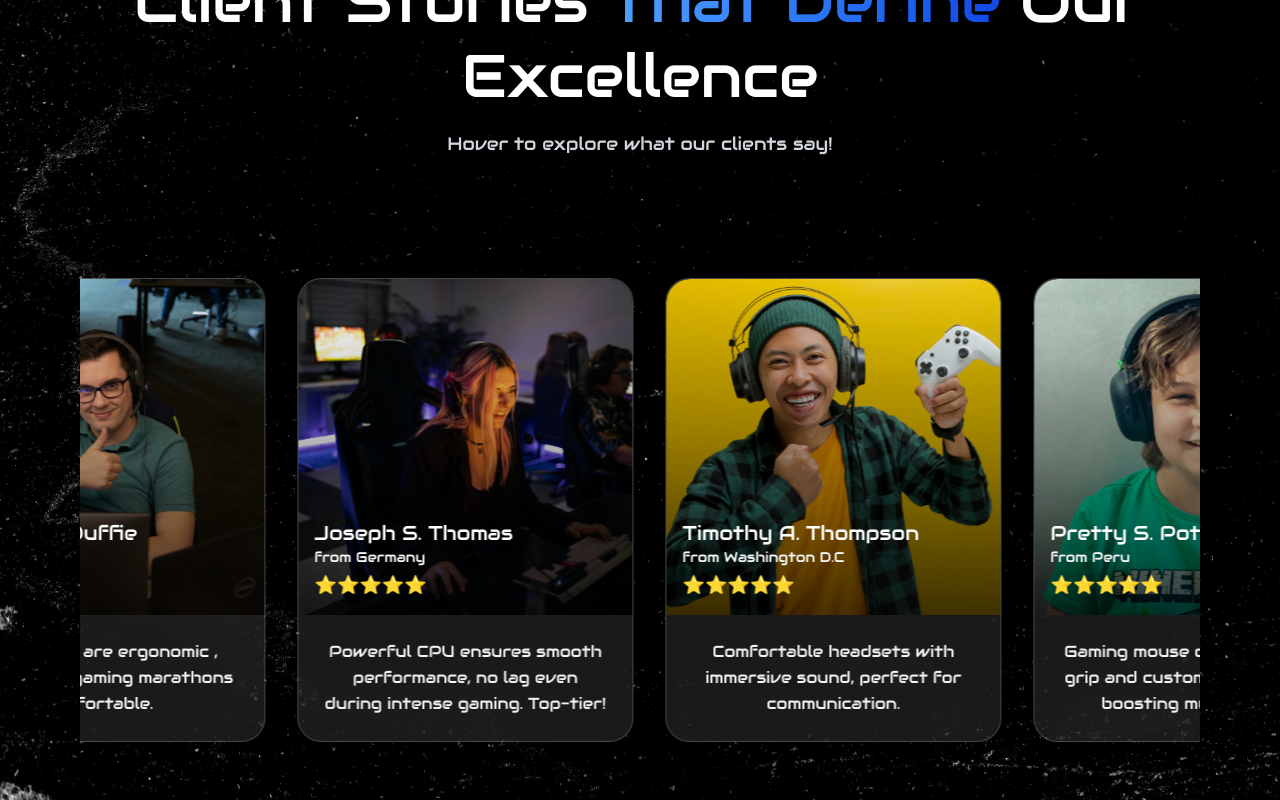
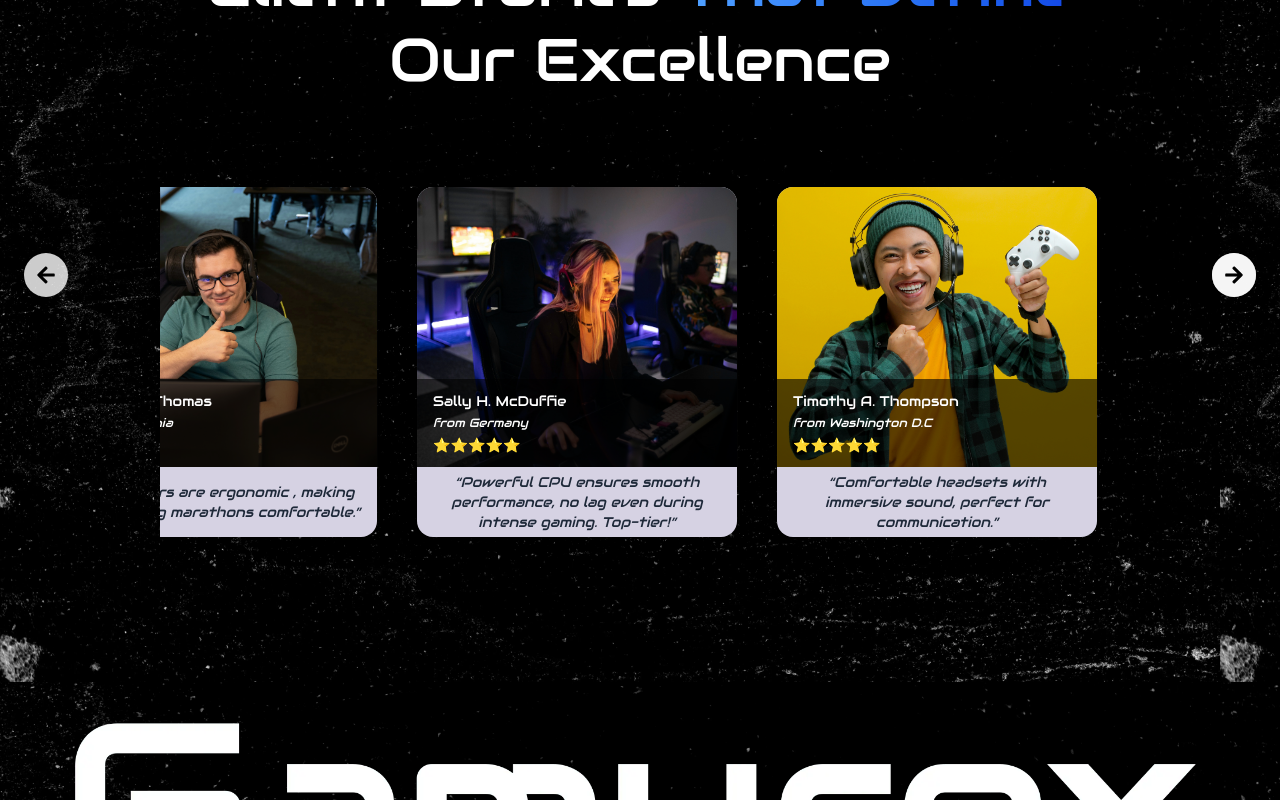
Before and after one commit to AabhasNama001/gamurex, a React (Vite) app in the folder gamurex/: page / in a window 1280 px wide. Shown: the part 3060-3860 px from the top of the page. Built offline with nearby package versions, Linux system fonts and the light colour scheme.

Commit message:
finalized

```diff
--- a/gamurex/src/components/homeSections/Testimonial.jsx
+++ b/gamurex/src/components/homeSections/Testimonial.jsx
@@ -1,6 +1,250 @@
-import React, { useEffect, useRef, useState } from "react";
+// import React, { useEffect, useRef, useState } from "react";
+// import gsap from "gsap";
+// import Typed from "typed.js";
+
+// import test1 from "../../assets/images/testimonial/test7.webp";
+// import test2 from "../../assets/images/testimonial/test8.webp";
+// import test3 from "../../assets/images/testimonial/test9.webp";
+// import test4 from "../../assets/images/testimonial/test10.webp";
+// import test5 from "../../assets/images/testimonial/test11.webp";
+// import test6 from "../../assets/images/testimonial/test12.webp";
+// import bg from "../../assets/images/bg.webp";
+
+// const testimonials = [
+//   {
+//     name: "Syble F. Romans",
+//     address: "from London",
+//     stars: "⭐⭐⭐⭐⭐",
+//     desc: "These headsets deliver clear audio, enhancing every gaming session. Highly recommended!",
+//     image: test1,
+//   },
+//   {
+//     name: "Earl S. West",
+//     address: "from Wellington",
+//     stars: "⭐⭐⭐⭐⭐",
+//     desc: "The mouse is incredibly precise, perfect for competitive gaming. A true game-changer.",
+//     image: test2,
+//   },
+//   {
+//     name: "Sally H. McDuffie",
+//     address: "from California",
+//     stars: "⭐⭐⭐⭐⭐",
+//     desc: "Controllers are ergonomic , making long gaming marathons comfortable.",
+//     image: test3,
+//   },
+//   {
+//     name: "Joseph S. Thomas",
+//     address: "from Germany",
+//     stars: "⭐⭐⭐⭐⭐",
+//     desc: "Powerful CPU ensures smooth performance, no lag even during intense gaming. Top-tier!",
+//     image: test4,
+//   },
+//   {
+//     name: "Timothy A. Thompson",
+//     address: "from Washington D.C",
+//     stars: "⭐⭐⭐⭐⭐",
+//     desc: "Comfortable headsets with immersive sound, perfect for communication.",
+//     image: test5,
+//   },
+//   {
+//     name: "Pretty S. Pots",
+//     address: "from Peru",
+//     stars: "⭐⭐⭐⭐⭐",
+//     desc: "Gaming mouse offers excellent grip and customizable buttons, boosting my gameplay.",
+//     image: test6,
+//   },
+// ];
+
+// const Testimonial = () => {
+//   const trackRef = useRef(null);
+//   const tl = useRef(null);
+//   const headingRef = useRef(null);
+//   const [cardWidth, setCardWidth] = useState(0);
+//   const pos = useRef({ isDown: false, startX: 0, scrollLeft: 0 });
+
+//   // 🎯 Typed animation
+//   useEffect(() => {
+//     const typed = new Typed(headingRef.current, {
+//       strings: [
+//         "Client Stories",
+//         `Client Stories <span class="bg-gradient-to-r from-blue-400 to-blue-700 text-transparent bg-clip-text">That Define</span>`,
+//         `Client Stories <span class="bg-gradient-to-r from-blue-400 to-blue-700 text-transparent bg-clip-text">That Define</span> Our Excellence`,
+//       ],
+//       typeSpeed: 45,
+//       backSpeed: 25,
+//       smartBackspace: true,
+//       showCursor: false,
+//     });
+//     return () => typed.destroy();
+//   }, []);
+
+//   // 🔧 Responsive card width
+//   useEffect(() => {
+//     const updateCardWidth = () => {
+//       const wrapper = document.querySelector(".testimonial-wrapper");
+//       if (!wrapper) return;
+//       const screenWidth = window.innerWidth;
+//       const baseWidth = wrapper.offsetWidth;
+//       let visible = 1;
+//       if (screenWidth >= 1024) visible = 3;
+//       else if (screenWidth >= 640) visible = 2;
+//       setCardWidth((baseWidth / visible) * 0.9);
+//     };
+
+//     updateCardWidth();
+//     const resizeObserver = new ResizeObserver(updateCardWidth);
+//     resizeObserver.observe(document.body);
+//     return () => resizeObserver.disconnect();
+//   }, []);
+
+//   // 🎞️ GSAP infinite scroll
+//   useEffect(() => {
+//     if (!cardWidth || !trackRef.current) return;
+
+//     const track = trackRef.current;
+//     const baseCards = Array.from(track.children).slice(0, testimonials.length);
+
+//     // Clean previous clones
+//     while (track.children.length > testimonials.length) {
+//       track.removeChild(track.lastChild);
+//     }
+
+//     // Duplicate once only
+//     baseCards.forEach((card) => {
+//       const clone = card.cloneNode(true);
+//       track.appendChild(clone);
+//     });
+
+//     const scrollWidth = cardWidth * testimonials.length;
+
+//     if (tl.current) tl.current.kill();
+
+//     tl.current = gsap.to(track, {
+//       x: -scrollWidth,
+//       duration: 14,
+//       ease: "linear",
+//       repeat: -1,
+//     });
+
+//     const pause = () => window.innerWidth >= 1024 && tl.current?.pause();
+//     const resume = () => window.innerWidth >= 1024 && tl.current?.play();
+
+//     track.addEventListener("mouseenter", pause);
+//     track.addEventListener("mouseleave", resume);
+
+//     return () => {
+//       track.removeEventListener("mouseenter", pause);
+//       track.removeEventListener("mouseleave", resume);
+//     };
+//   }, [cardWidth]);
+
+//   // 🖱️ Drag support (desktop only)
+//   useEffect(() => {
+//     const track = trackRef.current;
+//     if (!track) return;
+
+//     const onDown = (e) => {
+//       pos.current.isDown = true;
+//       pos.current.startX = (e.pageX || e.touches?.[0].pageX) - track.offsetLeft;
+//       pos.current.scrollLeft = track.scrollLeft;
+//       tl.current?.pause();
+//       track.classList.add("dragging");
+//     };
+
+//     const onMove = (e) => {
+//       if (!pos.current.isDown) return;
+//       const x = (e.pageX || e.touches?.[0].pageX) - track.offsetLeft;
+//       const walk = (x - pos.current.startX) * 1.5;
+//       track.scrollLeft = pos.current.scrollLeft - walk;
+//     };
+
+//     const onUp = () => {
+//       pos.current.isDown = false;
+//       track.classList.remove("dragging");
+//       tl.current?.play();
+//     };
+
+//     track.addEventListener("mousedown", onDown);
+//     track.addEventListener("touchstart", onDown, { passive: true });
+//     track.addEventListener("mousemove", onMove);
+//     track.addEventListener("touchmove", onMove, { passive: true });
+//     track.addEventListener("mouseup", onUp);
+//     track.addEventListener("mouseleave", onUp);
+//     track.addEventListener("touchend", onUp);
+
+//     return () => {
+//       ["mousedown", "mousemove", "mouseup", "mouseleave"].forEach((type) =>
+//         track.removeEventListener(type, onUp)
+//       );
+//       ["touchstart", "touchmove", "touchend"].forEach((type) =>
+//         track.removeEventListener(type, onUp)
+//       );
+//     };
+//   }, []);
+
+//   return (
+//     <div
+//       style={{ backgroundImage: `url(${bg})` }}
+//       className="py-24 px-4 sm:px-6 lg:px-20 bg-cover overflow-hidden text-white"
+//     >
+//       <div className="text-center mb-16 h-[250px]">
+//         <h2
+//           ref={headingRef}
+//           className="text-4xl sm:text-5xl lg:text-6xl font-extrabold leading-tight"
+//         />
+//         <p className="mt-4 text-lg text-gray-300 max-w-2xl mx-auto">
+//           Hover to explore what our clients say!
+//         </p>
+//       </div>
+//       <div className="testimonial-wrapper relative w-full overflow-hidden">
+//         <div
+//           ref={trackRef}
+//           className="flex gap-8 w-[300px] cursor-pointer select-none"
+//         >
+//           {testimonials.map((t, index) => (
+//             <div
+//               key={index}
+//               className="testimonial-card"
+//               style={{ minWidth: `${cardWidth}px` }}
+//             >
+//               <div className="relative backdrop-blur-xl bg-white/10 border border-white/20 rounded-3xl overflow-hidden shadow-xl hover:scale-105 hover:shadow-indigo-500/30 transition-transform duration-300">
+//                 <div className="relative h-72 xl:h-84">
+//                   <img
+//                     src={t.image}
+//                     alt={t.name}
+//                     loading="lazy"
+//                     decoding="async"
+//                     className="w-full h-full object-cover rounded-t-3xl"
+//                     onError={(e) => {
+//                       e.target.onerror = null;
+//                       e.target.src =
+//                         "https://placehold.co/384x288/E0E0E0/333333?text=Image+Unavailable";
+//                     }}
+//                   />
+//                   <div className="absolute inset-0 bg-gradient-to-t from-black/70 via-black/30 to-transparent z-10" />
+//                   <div className="absolute bottom-4 left-4 z-20 text-white">
+//                     <p className="text-xl font-semibold">{t.name}</p>
+//                     <p className="text-sm">{t.address}</p>
+//                     <p className="text-lg mt-1">{t.stars}</p>
+//                   </div>
+//                 </div>
+//                 <div className="p-6 text-white min-h-[120px] flex items-center justify-center text-center text-base leading-relaxed">
+//                   <p className="text-gray-100">{t.desc}</p>
+//                 </div>
+//               </div>
+//             </div>
+//           ))}
+//         </div>
+//       </div>
+//     </div>
+//   );
+// };
+
+// export default Testimonial;
+
+import React, { useEffect, useRef } from "react";
 import gsap from "gsap";
-import Typed from "typed.js";
+import { FaArrowLeft, FaArrowRight } from "react-icons/fa";
 
 import test1 from "../../assets/images/testimonial/test7.webp";
 import test2 from "../../assets/images/testimonial/test8.webp";
@@ -26,14 +270,14 @@ const testimonials = [
     image: test2,
   },
   {
-    name: "Sally H. McDuffie",
+    name: "Joseph S. Thomas",
     address: "from California",
     stars: "⭐⭐⭐⭐⭐",
     desc: "Controllers are ergonomic , making long gaming marathons comfortable.",
     image: test3,
   },
   {
-    name: "Joseph S. Thomas",
+    name: "Sally H. McDuffie",
     address: "from Germany",
     stars: "⭐⭐⭐⭐⭐",
     desc: "Powerful CPU ensures smooth performance, no lag even during intense gaming. Top-tier!",
@@ -56,187 +300,129 @@ const testimonials = [
 ];
 
 const Testimonial = () => {
-  const trackRef = useRef(null);
-  const tl = useRef(null);
-  const headingRef = useRef(null);
-  const [cardWidth, setCardWidth] = useState(0);
-  const pos = useRef({ isDown: false, startX: 0, scrollLeft: 0 });
+  const containerRef = useRef(null);
+  const animRef = useRef(null);
+  const wrapRef = useRef({ width: 0 });
 
-  // 🎯 Typed animation
   useEffect(() => {
-    const typed = new Typed(headingRef.current, {
-      strings: [
-        "Client Stories",
-        `Client Stories <span class="bg-gradient-to-r from-blue-400 to-blue-700 text-transparent bg-clip-text">That Define</span>`,
-        `Client Stories <span class="bg-gradient-to-r from-blue-400 to-blue-700 text-transparent bg-clip-text">That Define</span> Our Excellence`,
-      ],
-      typeSpeed: 45,
-      backSpeed: 25,
-      smartBackspace: true,
-      showCursor: false,
+    const container = containerRef.current;
+
+    // Get full scroll width divided by 2 sets of items
+    wrapRef.current.width = container.scrollWidth / 4;
+
+    animRef.current = gsap.to(container, {
+      x: `-=${wrapRef.current.width}`,
+      duration: 40,
+      ease: "none",
+      repeat: -1,
+      modifiers: {
+        x: gsap.utils.unitize((x) => parseFloat(x) % wrapRef.current.width),
+      },
     });
-    return () => typed.destroy();
+
+    return () => animRef.current.kill();
   }, []);
 
-  // 🔧 Responsive card width
-  useEffect(() => {
-    const updateCardWidth = () => {
-      const wrapper = document.querySelector(".testimonial-wrapper");
-      if (!wrapper) return;
-      const screenWidth = window.innerWidth;
-      const baseWidth = wrapper.offsetWidth;
-      let visible = 1;
-      if (screenWidth >= 1024) visible = 3;
-      else if (screenWidth >= 640) visible = 2;
-      setCardWidth((baseWidth / visible) * 0.9);
-    };
+  const handleManualScroll = (dir) => {
+    const container = containerRef.current;
+    const moveBy = 350 * dir;
 
-    updateCardWidth();
-    const resizeObserver = new ResizeObserver(updateCardWidth);
-    resizeObserver.observe(document.body);
-    return () => resizeObserver.disconnect();
-  }, []);
+    animRef.current.pause();
 
-  // 🎞️ GSAP infinite scroll
-  useEffect(() => {
-    if (!cardWidth || !trackRef.current) return;
-
-    const track = trackRef.current;
-    const baseCards = Array.from(track.children).slice(0, testimonials.length);
-
-    // Clean previous clones
-    while (track.children.length > testimonials.length) {
-      track.removeChild(track.lastChild);
-    }
-
-    // Duplicate once only
-    baseCards.forEach((card) => {
-      const clone = card.cloneNode(true);
-      track.appendChild(clone);
+    gsap.to(container, {
+      x: `+=${-moveBy}`,
+      duration: 1,
+      ease: "power2.out",
+      modifiers: {
+        x: gsap.utils.unitize((x) => parseFloat(x) % wrapRef.current.width),
+      },
+      onComplete: () => {
+        animRef.current.play();
+      },
     });
-
-    const scrollWidth = cardWidth * testimonials.length;
-
-    if (tl.current) tl.current.kill();
-
-    tl.current = gsap.to(track, {
-      x: -scrollWidth,
-      duration: 14,
-      ease: "linear",
-      repeat: -1,
-    });
-
-    const pause = () => window.innerWidth >= 1024 && tl.current?.pause();
-    const resume = () => window.innerWidth >= 1024 && tl.current?.play();
-
-    track.addEventListener("mouseenter", pause);
-    track.addEventListener("mouseleave", resume);
-
-    return () => {
-      track.removeEventListener("mouseenter", pause);
-      track.removeEventListener("mouseleave", resume);
-    };
-  }, [cardWidth]);
-
-  // 🖱️ Drag support (desktop only)
-  useEffect(() => {
-    const track = trackRef.current;
-    if (!track) return;
-
-    const onDown = (e) => {
-      pos.current.isDown = true;
-      pos.current.startX = (e.pageX || e.touches?.[0].pageX) - track.offsetLeft;
-      pos.current.scrollLeft = track.scrollLeft;
-      tl.current?.pause();
-      track.classList.add("dragging");
-    };
-
-    const onMove = (e) => {
-      if (!pos.current.isDown) return;
-      const x = (e.pageX || e.touches?.[0].pageX) - track.offsetLeft;
-      const walk = (x - pos.current.startX) * 1.5;
-      track.scrollLeft = pos.current.scrollLeft - walk;
-    };
-
-    const onUp = () => {
-      pos.current.isDown = false;
-      track.classList.remove("dragging");
-      tl.current?.play();
-    };
-
-    track.addEventListener("mousedown", onDown);
-    track.addEventListener("touchstart", onDown, { passive: true });
-    track.addEventListener("mousemove", onMove);
-    track.addEventListener("touchmove", onMove, { passive: true });
-    track.addEventListener("mouseup", onUp);
-    track.addEventListener("mouseleave", onUp);
-    track.addEventListener("touchend", onUp);
-
-    return () => {
-      ["mousedown", "mousemove", "mouseup", "mouseleave"].forEach((type) =>
-        track.removeEventListener(type, onUp)
-      );
-      ["touchstart", "touchmove", "touchend"].forEach((type) =>
-        track.removeEventListener(type, onUp)
-      );
-    };
-  }, []);
+  };
 
   return (
-    <div
+    <section
       style={{ backgroundImage: `url(${bg})` }}
-      className="py-24 px-4 sm:px-6 lg:px-20 bg-cover overflow-hidden text-white"
+      className="relative overflow-hidden pt-20 px-4 pb-30 sm:px-8 lg:px-28 xl:px-40 bg-contain"
     >
-      <div className="text-center mb-16 h-[250px]">
-        <h2
-          ref={headingRef}
-          className="text-4xl sm:text-5xl lg:text-6xl font-extrabold leading-tight"
-        />
-        <p className="mt-4 text-lg text-gray-300 max-w-2xl mx-auto">
-          Hover to explore what our clients say!
-        </p>
+      <div className="text-center mb-16">
+        <h2 className="text-4xl sm:text-5xl lg:text-6xl font-extrabold leading-tight">
+          Client Stories{" "}
+          <span className="bg-gradient-to-r from-blue-400 to-blue-700 text-transparent bg-clip-text">
+            That Define
+          </span>{" "}
+          Our Excellence
+        </h2>
       </div>
-      <div className="testimonial-wrapper relative w-full overflow-hidden">
-        <div
-          ref={trackRef}
-          className="flex gap-8 w-[300px] cursor-pointer select-none"
+
+      {/* Arrows - Mobile & Desktop */}
+      <div className="absolute inset-x-0 top-[90%] sm:top-1/2 flex justify-between px-8 sm:px-6 -translate-y-[50%] sm:-translate-y-1/2 z-10">
+        <button
+          onClick={() => handleManualScroll(-1)}
+          className="bg-white/80 hover:bg-white text-black p-3 rounded-full shadow-xl transition"
         >
-          {testimonials.map((t, index) => (
-            <div
-              key={index}
-              className="testimonial-card"
-              style={{ minWidth: `${cardWidth}px` }}
-            >
-              <div className="relative backdrop-blur-xl bg-white/10 border border-white/20 rounded-3xl overflow-hidden shadow-xl hover:scale-105 hover:shadow-indigo-500/30 transition-transform duration-300">
-                <div className="relative h-72 xl:h-84">
-                  <img
-                    src={t.image}
-                    alt={t.name}
-                    loading="lazy"
-                    decoding="async"
-                    className="w-full h-full object-cover rounded-t-3xl"
-                    onError={(e) => {
-                      e.target.onerror = null;
-                      e.target.src =
-                        "https://placehold.co/384x288/E0E0E0/333333?text=Image+Unavailable";
-                    }}
-                  />
-                  <div className="absolute inset-0 bg-gradient-to-t from-black/70 via-black/30 to-transparent z-10" />
-                  <div className="absolute bottom-4 left-4 z-20 text-white">
-                    <p className="text-xl font-semibold">{t.name}</p>
-                    <p className="text-sm">{t.address}</p>
-                    <p className="text-lg mt-1">{t.stars}</p>
+          <FaArrowLeft size={20} />
+        </button>
+        <button
+          onClick={() => handleManualScroll(1)}
+          className="bg-white/80 hover:bg-white text-black p-3 rounded-full shadow-xl transition"
+        >
+          <FaArrowRight size={20} />
+        </button>
+      </div>
+
+      <div className="hidden sm:flex absolute z-10 top-1/2 right-6 -translate-y-1/2">
+        <button
+          onClick={() => handleManualScroll(1)}
+          className="bg-white/80 hover:bg-white text-black p-3 rounded-full shadow-xl transition"
+        >
+          <FaArrowRight size={20} />
+        </button>
+      </div>
+
+      <div className="w-full overflow-hidden relative">
+        <div className="relative w-full flex justify-center items-center h-[400px]">
+          <div
+            ref={containerRef}
+            className="flex w-max gap-10 will-change-transform"
+          >
+            {/* Repeat testimonials 3x for buffer */}
+            {[...testimonials, ...testimonials, ...testimonials].map(
+              (item, index) => (
+                <div
+                  key={index}
+                  className="w-[200px] sm:w-[350px] h-[320px] sm:h-[350px] max-w-xs bg-[#d6d2e3] rounded-2xl shadow-xl overflow-hidden shrink-0 flex flex-col"
+                >
+                  {/* Image with Overlay */}
+                  <div className="relative h-[80%] w-full">
+                    <img
+                      src={item.image}
+                      alt={item.name}
+                      className="h-full w-full object-cover"
+                      loading="lazy"
+                    />
+                    <div className="absolute bottom-0 left-0 right-0 bg-black/60 text-white px-4 py-3 text-sm space-y-1">
+                      <p className="font-bold">{item.name}</p>
+                      <p className="text-xs italic">{item.address}</p>
+                      <p className="text-yellow-400 text-sm">{item.stars}</p>
+                    </div>
+                  </div>
+
+                  {/* Description */}
+                  <div className="p-3 h-[20%] flex items-center justify-center text-center">
+                    <p className="text-sm text-gray-800 italic">
+                      “{item.desc}”
+                    </p>
                   </div>
                 </div>
-                <div className="p-6 text-white min-h-[120px] flex items-center justify-center text-center text-base leading-relaxed">
-                  <p className="text-gray-100">{t.desc}</p>
-                </div>
-              </div>
-            </div>
-          ))}
+              )
+            )}
+          </div>
         </div>
       </div>
-    </div>
+    </section>
   );
 };
 
```
